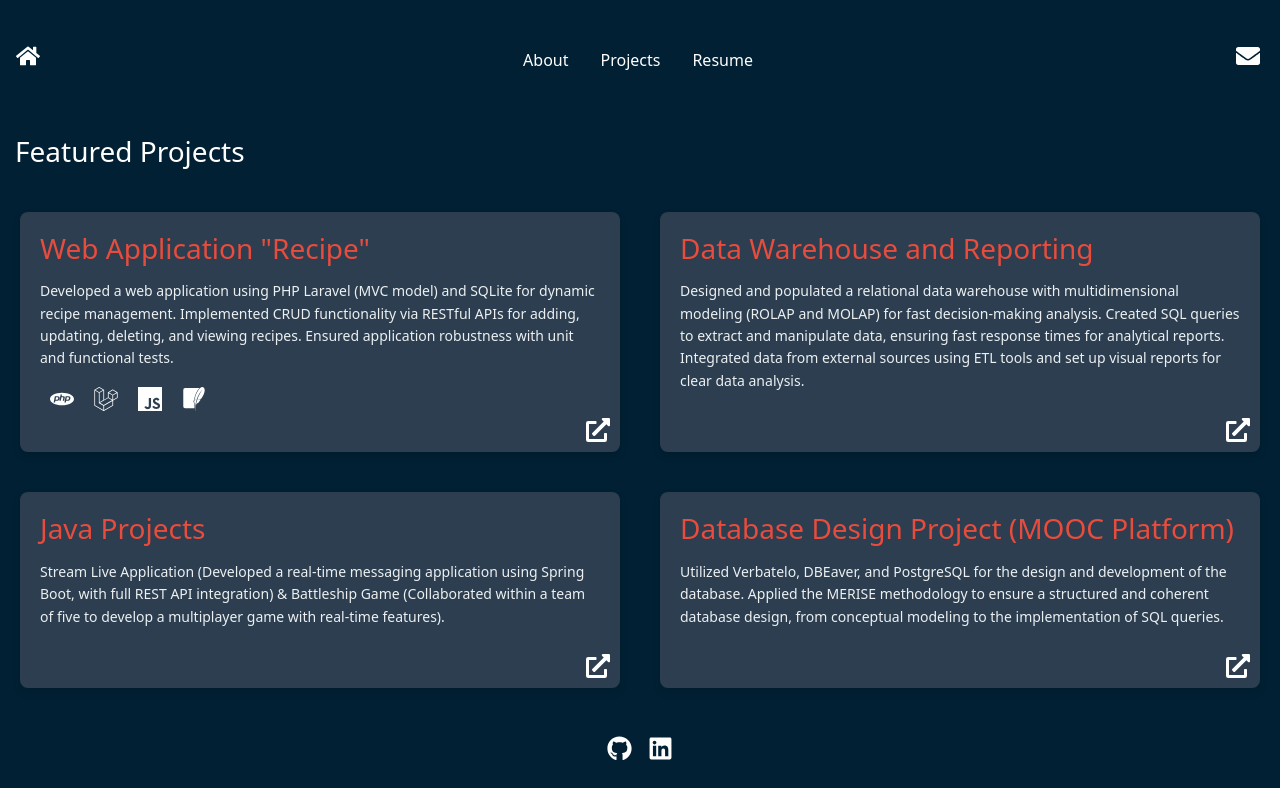
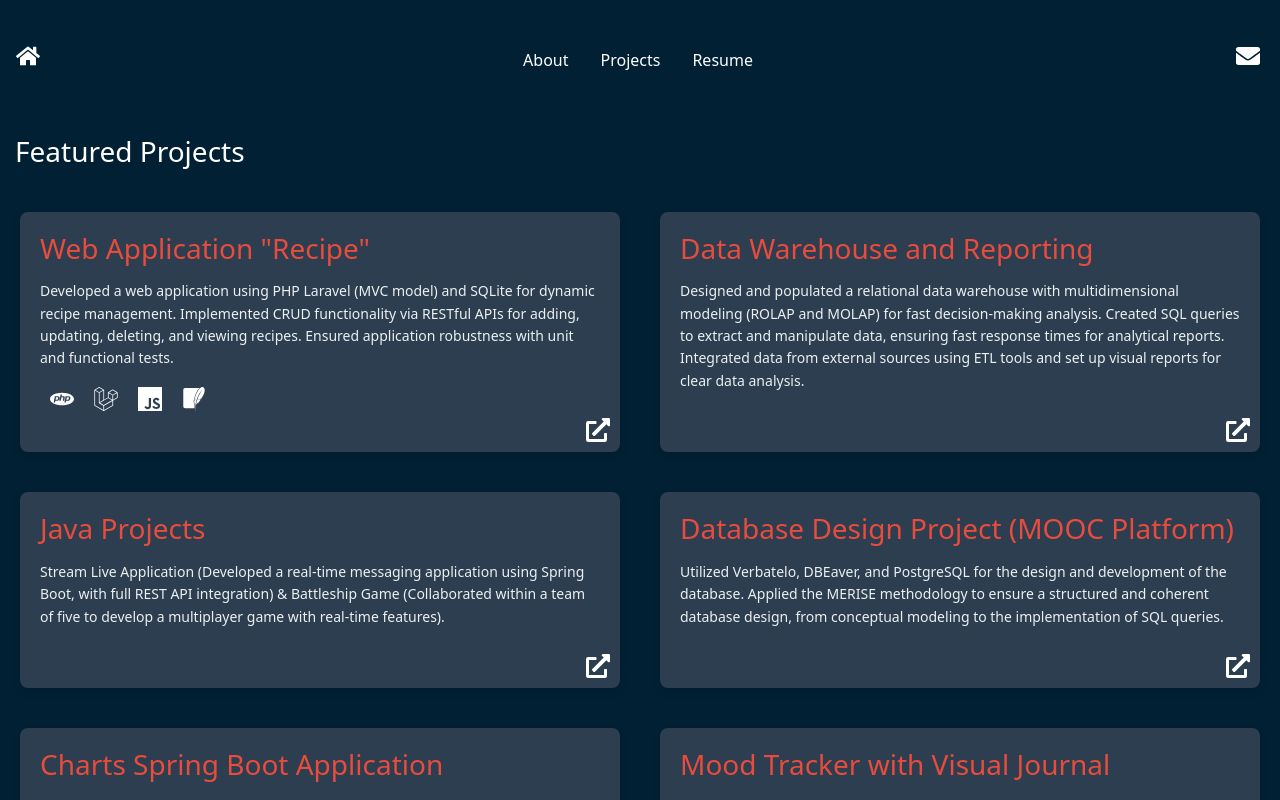
Before and after one commit to tamipu/portfolio, a React (Create React App) app: page /projects in a window 1280 px wide. Shown: the top 800 px of the page. Built offline with nearby package versions, Linux system fonts and the light colour scheme.

Commit message:
added projects

```diff
--- a/src/components/about/About.css
+++ b/src/components/about/About.css
@@ -101,7 +101,7 @@
     }
 }
 
-@media (min-width: 768px) and (max-width: 1024px) {
+@media (min-width: 601px) and (max-width: 1024px) {
     .profile-section {
         margin: 0 30px;
     }
--- a/src/components/about/About.tsx
+++ b/src/components/about/About.tsx
@@ -36,7 +36,7 @@ const About: React.FC = () => {
                     <div className="section-item-chart section-item">
                         <RadarChartSkills/>
                     </div>
-                    <div className="section-item">
+                    <div className="section-item-language section-item">
                         <LanguagesCard/>
                     </div>
                 </section>
--- a/src/components/projects/ProjectsList.tsx
+++ b/src/components/projects/ProjectsList.tsx
@@ -39,6 +39,19 @@ Applied the MERISE methodology to ensure a structured and coherent database desi
                     githubLink="https://github.com/tamipu/Projet-de-conception-BDD"
                     techStack={[]}
                 />
+                <ProjectCard
+                    title="Charts Spring Boot Application"
+                    description="Spring Boot application that provides a REST API for generating chart templates and series data using Apache ECharts."
+                    githubLink="https://github.com/tamipu/echarts-springboot-api"
+                    techStack={['Java']}
+                />
+                <ProjectCard
+                    title="Mood Tracker with Visual Journal"
+                    description="Developed a Mood Tracker web application using TypeScript, React with an interactive visual journal, enabling users to record and monitor their mood over time.
+Integrated charting libraries to visualize users' mood patterns in graphical formats, allowing for better insights into their emotional well-being."
+                    githubLink="https://github.com/tamipu/mood-tracker-journey"
+                    techStack={[]}
+                />
             </div>
         </>);
 }
```
